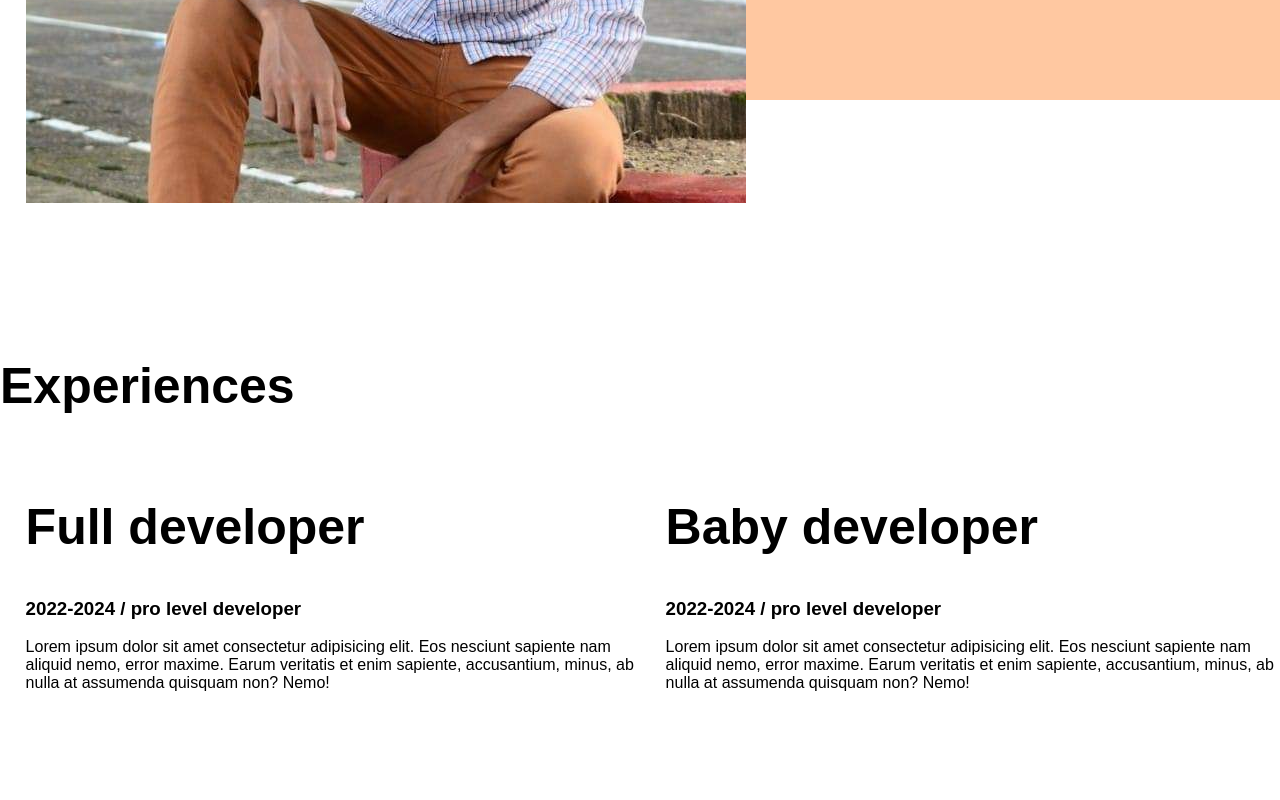
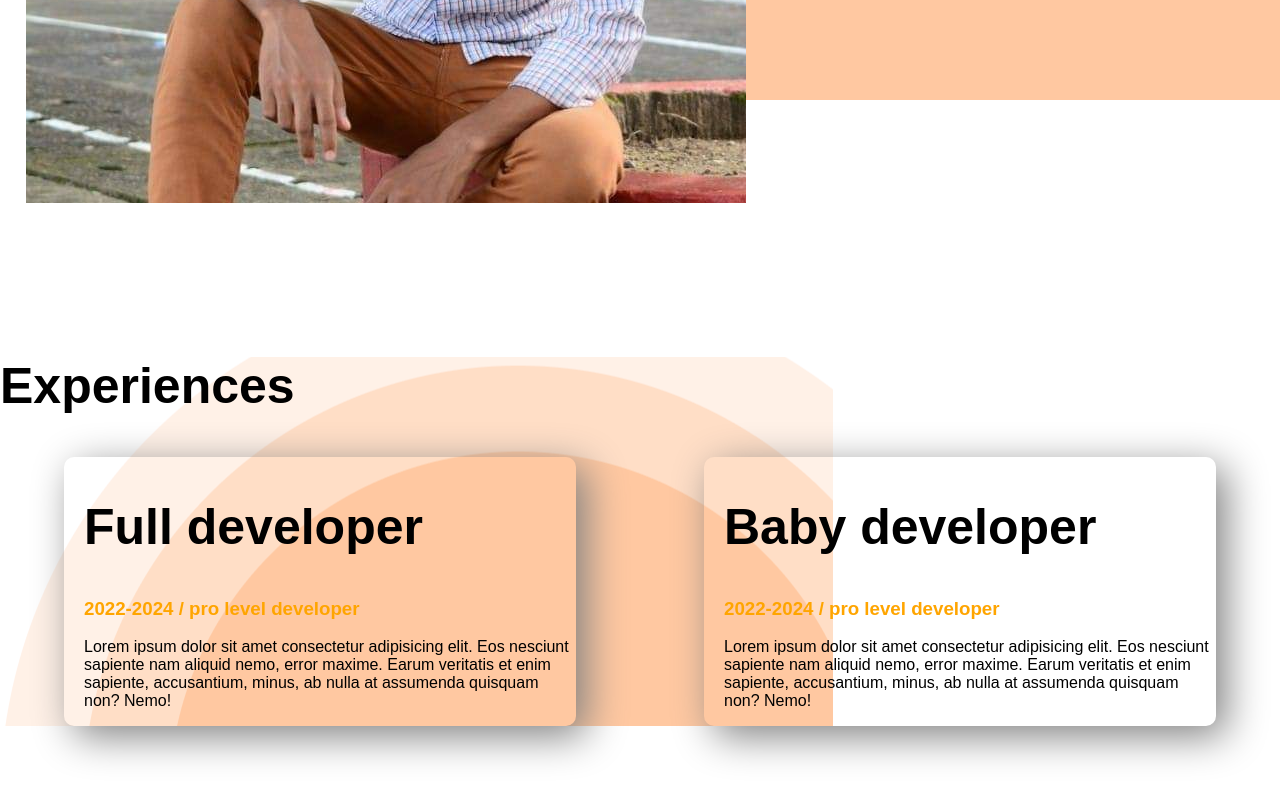
Before and after one commit to seozakaria/developer-portfolios, a plain HTML site: page index.html in a window 1280 px wide. Shown: the part 1409-2209 px from the top of the page. Drawn offline with Linux system fonts and the light colour scheme.

Commit message:
last-part

```diff
--- a/index.html
+++ b/index.html
@@ -54,18 +54,18 @@
         <h1>Experiences</h1>
 
         <div class="flexible-container">
-            <div class="half-width">
+            <div class="experience-item">
                 <h1>Full developer</h1>
-                <h3>2022-2024 / pro level developer</h3>
+                <h3 class="orange-color">2022-2024 / pro level developer</h3>
                 <p>Lorem ipsum dolor sit amet consectetur adipisicing elit. Eos nesciunt sapiente nam aliquid nemo,
                     error
                     maxime. Earum veritatis et enim sapiente, accusantium, minus, ab nulla at assumenda quisquam non?
                     Nemo!
                 </p>
             </div>
-            <div class="half-width">
+            <div class="experience-item">
                 <h1>Baby developer</h1>
-                <h3>2022-2024 / pro level developer</h3>
+                <h3 class="orange-color">2022-2024 / pro level developer</h3>
                 <p>Lorem ipsum dolor sit amet consectetur adipisicing elit. Eos nesciunt sapiente nam aliquid nemo,
                     error
                     maxime. Earum veritatis et enim sapiente, accusantium, minus, ab nulla at assumenda quisquam non?
--- a/style.css
+++ b/style.css
@@ -19,6 +19,7 @@ h1 {
 .half-width {
     width: 50%;
     padding-left: 2%;
+
 }
 
 .half-width image {
@@ -44,3 +45,18 @@ h1 {
     background-repeat: no-repeat;
     background-position: right;
 }
+
+.experience-item {
+    box-shadow: 10px 10px 40px gray;
+    width: 40%;
+    margin-left: 5%;
+    margin-right: 5%;
+    padding-left: 20px;
+    border-radius: 10px;
+}
+
+.experience-area {
+    background-image: url(images/header_bg.png);
+    background-repeat: no-repeat;
+    background-position: left;
+}
```
